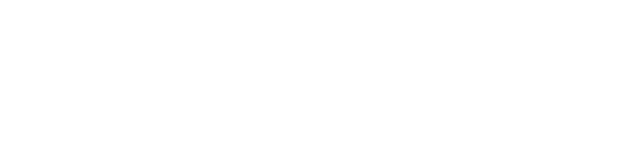
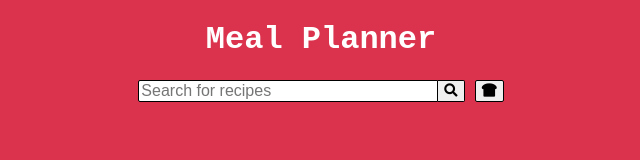
Before and after one commit to danicatt/meal_planner, a plain HTML site: page index.html in a window 1280 px wide. Shown: the whole page, without its empty margins (319-959 px from the left). Drawn offline with Linux system fonts and the light colour scheme.

Commit message:
initial styling of landing page

```diff
--- a/index.html
+++ b/index.html
@@ -1,11 +1,33 @@
 <!DOCTYPE html>
 <html lang="en">
+
 <head>
+    <script src="script.js" defer></script>
     <meta charset="UTF-8">
     <meta name="viewport" content="width=device-width, initial-scale=1.0">
+    <link rel="stylesheet" href="style.css">
+    <link rel="stylesheet" href="https://cdnjs.cloudflare.com/ajax/libs/font-awesome/5.11.2/css/all.min.css">
     <title>Meal Planner</title>
 </head>
+
 <body>
+    <div class="container">
+        <h1>Meal Planner</h1>
+        <div class="flex">
+            <form class="flex" id=submit>
+                <input type="text" id="search " placeholder="Search for recipes" />
+                <button class="search-btn" type="submit">
+                    <i class="fas fa-search"></i>
+                </button>
+            </form>
+            <button class="random-btn" id="random-btn">
+                <i class="fas fa-bread-slice"></i>
+            </button>
+        </div>
+        <div id="results"></div>
+        <div id="meals" class="meals"></div>
+        <div id="single-meal"></div>
+    </div>
+</body>
 
-</body>
 </html>
--- a/style.css
+++ b/style.css
@@ -5,4 +5,43 @@
 body {
     padding: 0;
     margin: 0 auto;
+    background-color: #DB324D;
+    color: #fff;
+    font-family: 'Courier New', Courier, monospace;
 }
+
+.container {
+    display: flex;
+    flex-direction: column;
+    justify-content: center;
+    align-items: center;
+    text-align: center;
+}
+
+.flex {
+    display: flex;
+}
+
+input[type='text'] {
+    width: 300px;
+    border-top-left-radius: 2px;
+    border-bottom-left-radius: 2px;
+    border: 1px solid #000;
+    font-size: 16px;
+}
+
+.search-btn {
+    cursor: pointer;
+    border-top-right-radius: 2px;
+    border-bottom-right-radius: 2px;
+    border: 1px solid #000;
+    border-left: 0;
+}
+
+
+.random-btn {
+    cursor: pointer;
+    margin-left: 10px;
+    border-radius: 2px;
+    border: 1px solid #000;
+}
```
